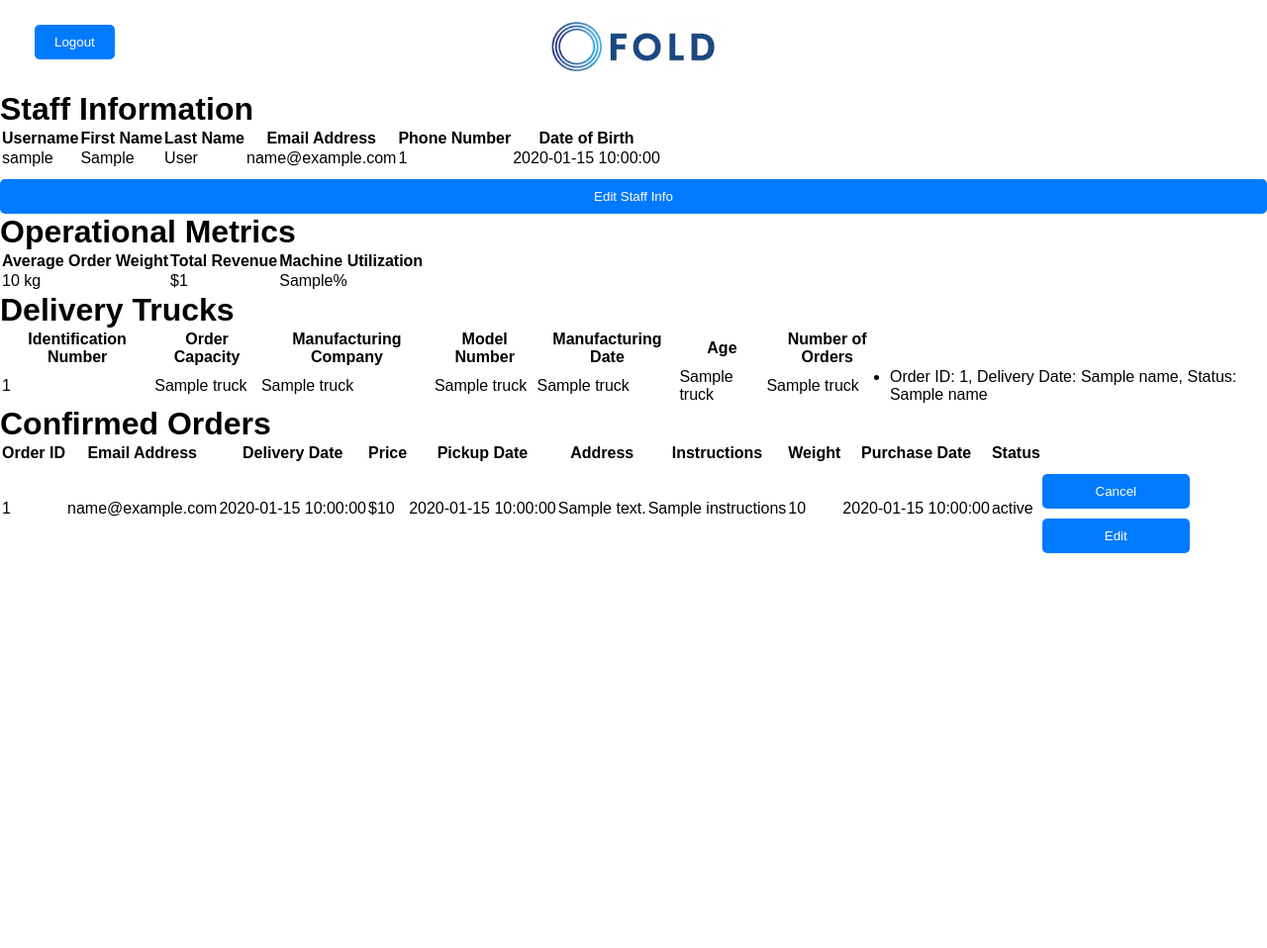
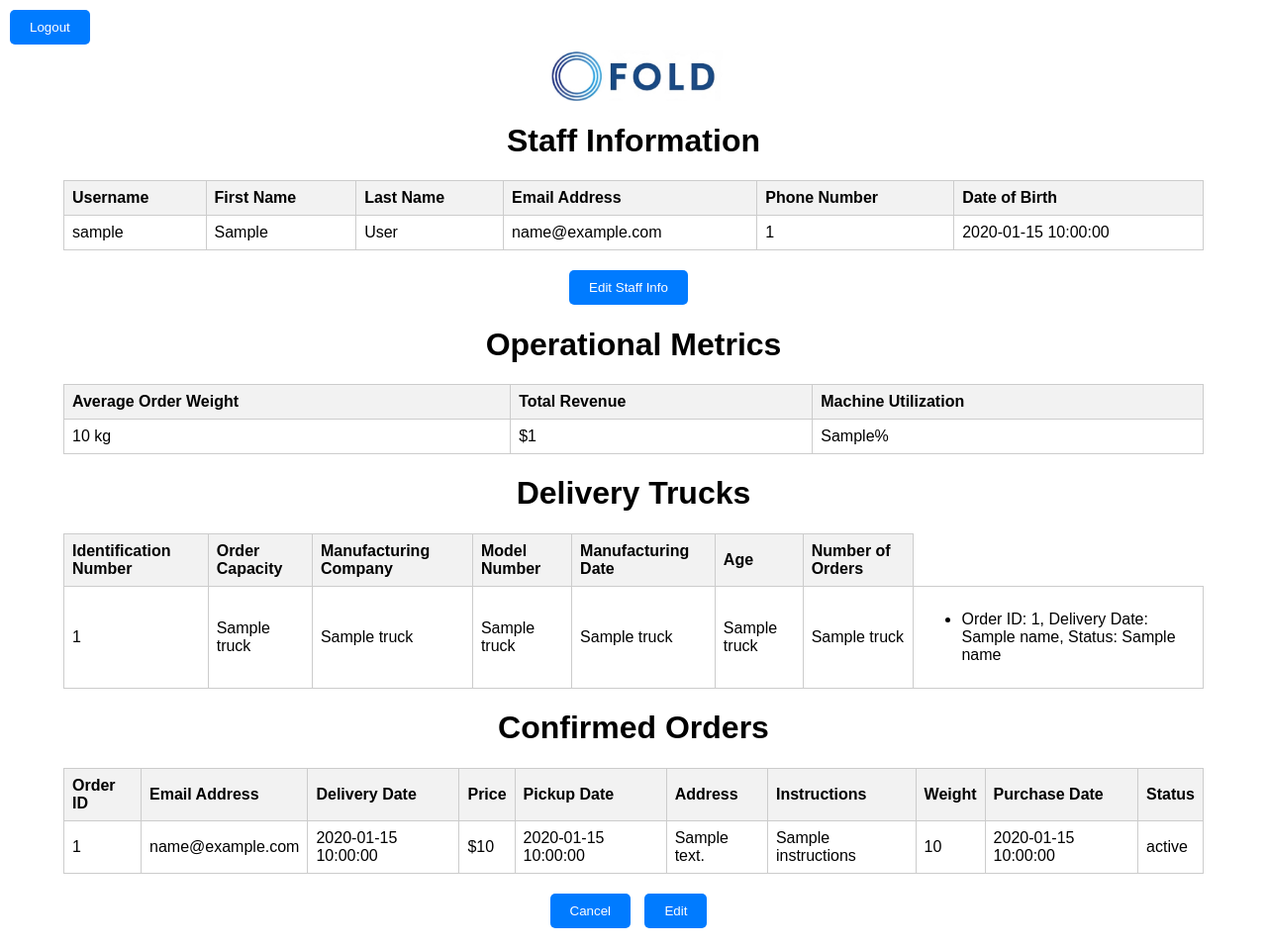
Before and after one commit to henrysimon4260/foldapp, a Flask app: template templates/staff_profile.html in a window 1280 px wide. Shown: the whole page at 99% size. Before the commit the page ends 559 px from the top, so only its background shows below. Run offline with Flask 3, Linux system fonts and the light colour scheme; the template is opened without the code that fills it: most values are stand-ins (such as "Sample title", 1, 10 or a date in 2020).

Commit message:
better design staff/customer profile

```diff
--- a/templates/staff_profile.html
+++ b/templates/staff_profile.html
@@ -3,50 +3,63 @@
 <head>
     <meta charset="UTF-8">
     <meta name="viewport" content="width=device-width, initial-scale=1.0">
-    <title>Customer Profile</title>
-    <link rel="stylesheet" href="../static/styles.css">
+    <title>Staff Profile</title>
     <style>
-         button {
+        body {
+            font-family: Arial, sans-serif;
+            margin: 0;
+            padding: 0;
+        }
+        .top-left-buttons {
+            position: fixed;
+            top: 10px;
+            left: 10px;
+        }
+        .button {
             background-color: #007bff;
-            color: #fff;
+            color: white;
             padding: 10px 20px;
             border: none;
             border-radius: 5px;
             cursor: pointer;
-            width: 100%;
-            margin-top: 10px;
+            margin-right: 10px;
         }
-        button:hover {
+        .button-container {
+            text-align: center; /* Center align the buttons */
+            margin-bottom: 20px; /* Space after buttons */
+        }
+        .button:hover {
             background-color: #0056b3;
         }
-        .top-left-buttons {
-            position: absolute;
-            top: 10px;
-            left: 10px;
-            padding: 5px 15px;
-            margin-left: 10px;
-            background-color: linear-gradient(to right, #003366, #004080, #0059b3, #0073e6);
-            color: white;
-            border: none;
-            border-radius: 5px;
-            cursor: pointer;
+        #logo-container {
+            display: flex;
+            justify-content: center;
+            align-items: center;
+            margin-top: 50px; /* Adjusted to not overlap with the top-left buttons */
         }
-        .button:hover {
-            background: linear-gradient(to right, #0073e6, #0059b3, #004080, #003366);
+        table {
+            width: 90%;
+            margin: 20px auto; /* Center table and add space around it */
+            border-collapse: collapse;
+        }
+        th, td {
+            border: 1px solid #ccc;
+            padding: 8px;
+            text-align: left;
+        }
+        th {
+            background-color: #f2f2f2;
         }
     </style>
+</head>
+<body>
     <div class="top-left-buttons">
         <button class="button" id="logout-button" onclick="location.href='/logout';">Logout</button>
     </div>
-</head>
-<body>
-    </div>
-
-    <div id="logo-container" style="display: flex; justify-content: center; align-items: center; height: auto;">
+    <div id="logo-container">
         <img src="../static/fold.jpg" alt="FOLD Logo" style="max-width: 200px; height: auto;">
     </div>
-
-    <h1>Staff Information</h1>
+    <h1 style="text-align: center;">Staff Information</h1>
 <table>
     <tr>
         <th>Username</th>
@@ -65,12 +78,11 @@
         <td>{{ staff_info['date_of_birth'] }}</td>
     </tr>
 </table>
-    <button onclick="window.location.href='/edit_personal_info';">Edit Staff Info</button>
-    <td>
+<div style="text-align: center;">
+    <button onclick="window.location.href='/edit_personal_info';" class="button">Edit Staff Info</button>
+</div>
 
-
-    <!-- Operational Metrics Table -->
-    <h1>Operational Metrics</h1>
+<h1 style="text-align: center;">Operational Metrics</h1>
 <table>
     <tr>
         <th>Average Order Weight</th>
@@ -83,7 +95,8 @@
         <td>{{ metrics.machine_utilization }}%</td>
     </tr>
 </table>
-    <h1>Delivery Trucks</h1>
+
+<h1 style="text-align: center;">Delivery Trucks</h1>
 <table>
     <tr>
         <th>Identification Number</th>
@@ -113,7 +126,8 @@
     </tr>
     {% endfor %}
 </table>
-    <h1>Confirmed Orders</h1>
+
+<h1 style="text-align: center;">Confirmed Orders</h1>
 {% if orders %}
 <table>
     <tr>
@@ -140,16 +154,23 @@
         <td>{{ order.weight }}</td>
         <td>{{ order.purchase_date_time }}</td>
         <td>{{ order.order_status }}</td>
-            <td>
-                <button onclick="window.location.href='/cancel_order/{{ order.order_ID }}';">Cancel</button>
-                <button onclick="window.location.href='/edit_order/{{ order.order_ID }}';">Edit</button>
-            </td>
     </tr>
     {% endfor %}
 </table>
+<div class="button-container">
+    <button onclick="confirmAction('/cancel_order/{{ order.order_ID }}', 'Cancel this order?')" class="button">Cancel</button>
+    <button onclick="confirmAction('/edit_order/{{ order.order_ID }}', 'Edit this order?')" class="button">Edit</button>
+</div>
 {% else %}
 <p>No confirmed orders.</p>
 {% endif %}
 
+<script>
+    function confirmAction(link, message) {
+        if (confirm(message)) {
+            window.location.href = link;
+        }
+    }
+</script>
 </body>
 </html>
```
Also changed, not shown: templates/customer_profile.html (+47 -30 lines). Lines whose indentation alone changed are shown as unchanged.
